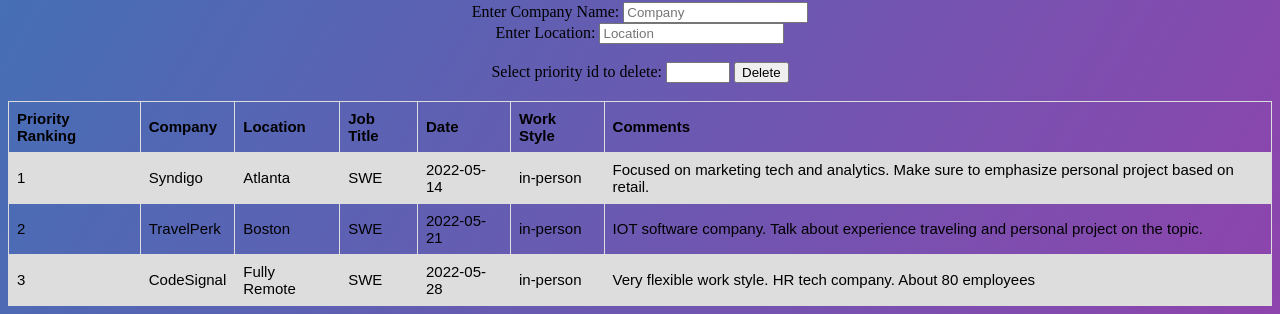
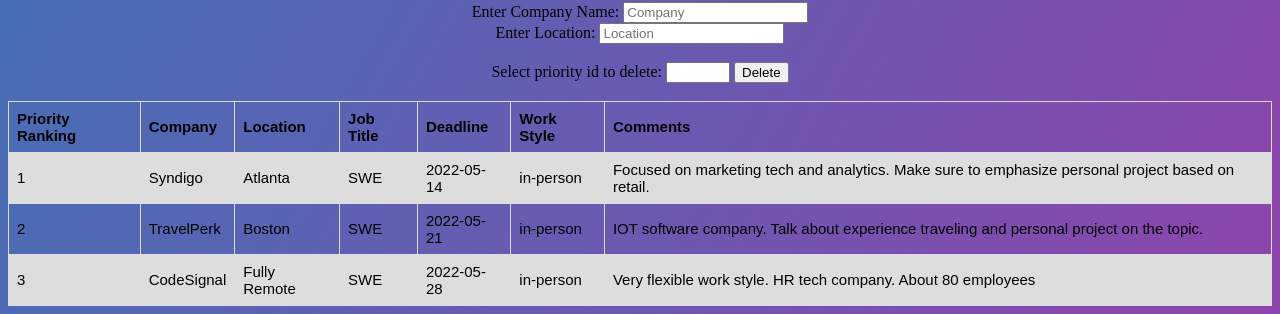
Before and after one commit to RaymondFeckoury/Group5_FinalProject, a PHP site: page /Group5_FinalProject/PHP/saved.php in a window 1280 px wide. Shown: the part 1003-1317 px from the top of the page. Run offline with PHP 8.4, Linux system fonts and the light colour scheme; a user stored in the database is signed in; data comes from the database, SQL or seed files in the repository.

Commit message:
Minor wording changes, preparing to merge

```diff
--- a/PHP/interviews.php
+++ b/PHP/interviews.php
@@ -66,7 +66,7 @@
             <input name="locationSelect" type="text" placeholder="Location"><br>
             <label for="dateSelect">Select Date:</label>
             <input type="date" id="date" name="dateSelect"><br><br>
-            <input type="submit" value="Submit Changes"><br><br>
+            <input type="submit" value="Remove Interview"><br><br>
         </div>
     </form>
 
--- a/PHP/saved.php
+++ b/PHP/saved.php
@@ -74,7 +74,7 @@
     $result = mysqli_query($conn, $sql);
     if (mysqli_num_rows($result) > 0) {
         // Table headers
-        echo "<table style='font-size: 15px;'><tr><th>Priority Ranking</th><th>Company</th><th>Location</th><th>Job Title</th><th>Date</th><th>Work Style</th><th>Comments</th></tr>";
+        echo "<table style='font-size: 15px;'><tr><th>Priority Ranking</th><th>Company</th><th>Location</th><th>Job Title</th><th>Deadline</th><th>Work Style</th><th>Comments</th></tr>";
         // Puts all results of the sql query into the table
         while ($row = mysqli_fetch_assoc($result)) {
             echo "<tr><td>" . $row["priority"]. "</td><td>" . $row["company"]. "</td><td>" . $row["location"] . "</td><td>" . $row["jobTitle"] . "</td><td>" . $row["date"] . "</td><td>" . $row["workLocation"] . "</td><td>" . $row["comments"] . "</td></tr>";
```
